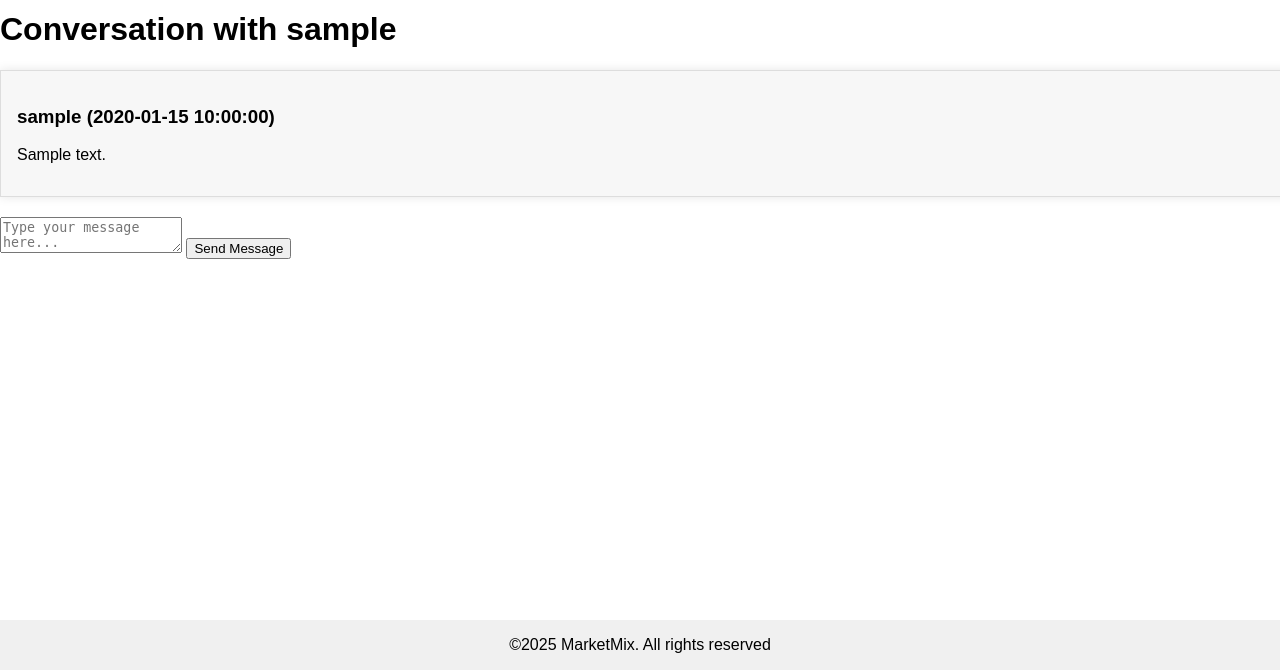
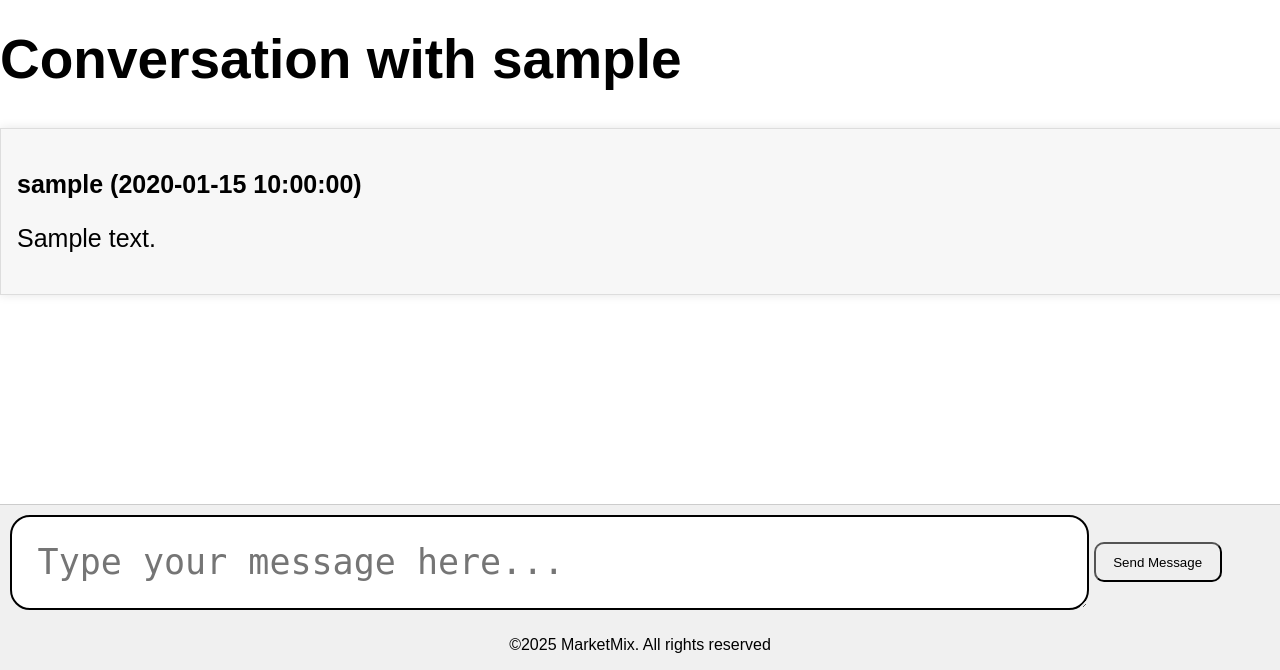
Before and after one commit to Benjamin-6161/MarketMix2, a Flask app: page /message/message/1 in a window 1280 px wide. Shown: the part 130-800 px from the top of the page. Run offline with Flask 3, Linux system fonts and the light colour scheme; a user stored in the database is signed in; tables that the repository leaves empty hold one stand-in row (values such as "Sample post").

Commit message:
Update detail.html

```diff
--- a/app/templates/message/detail.html
+++ b/app/templates/message/detail.html
@@ -1,15 +1,17 @@
 {% extends 'base.html' %}
 
 {% block content %}
-    <h1>Conversation with {{ partner.username }}</h1>
+    <h1 style="font-size: 55px;">Conversation with {{ partner.username }}</h1>
+    <section style="margin-bottom: 15%;">
         {% for message in messages %}
         <div class="post">
-          <h3>{{ message.sender.username }} ({{ message.created_at.strftime('%Y-%m-%d %H:%M:%S') }})</h3>
-          <p>{{ message.content }}</p>
+          <h3 style="font-size: 25px;">{{ message.sender.username }} ({{ message.created_at.strftime('%Y-%m-%d %H:%M:%S') }})</h3>
+          <p style="font-size: 25px;">{{ message.content }}</p>
         </div>
         {% endfor %}
-    <form action="{{ url_for('message.send_message_to_user', recipient_id=partner.id) }}" method="post">
-        <textarea name="content" placeholder="Type your message here..."></textarea>
-        <input type="submit" value="Send Message">
+    </section>
+    <form class="message-box" action="{{ url_for('message.send_message_to_user', recipient_id=partner.id) }}" method="post">
+        <textarea style="height: 40px; width: 80%;" class="comment-box" name="content" placeholder="Type your message here..."></textarea>
+        <input style="height: ;" class="comment" type="submit" value="Send Message">
     </form>
 {% endblock %}
```
